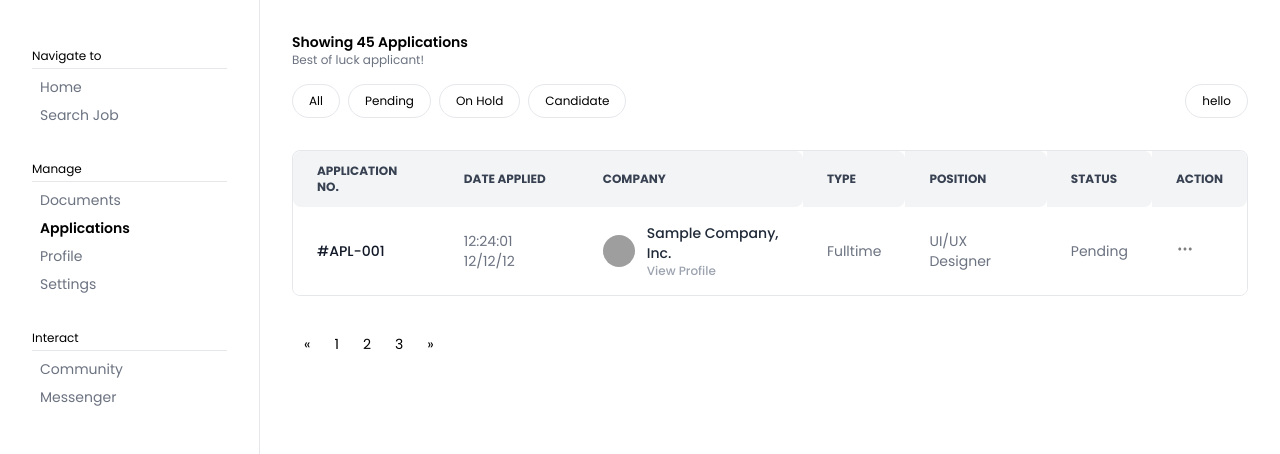
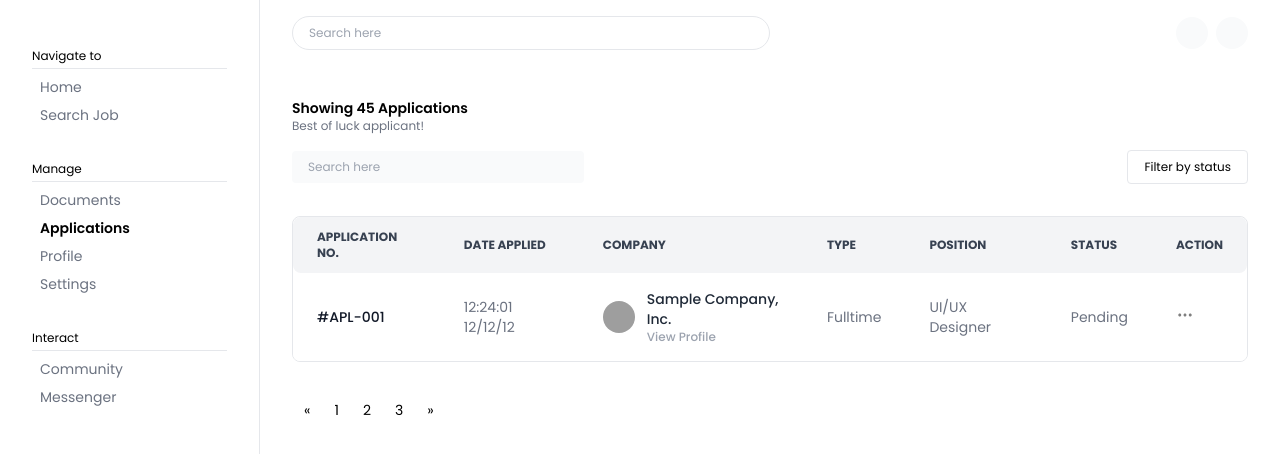
Before and after one commit to arvinmalaluan/project-peso-lipa.online, a React (Vite) app in the folder client/: page /applications in a window 1280 px wide. Shown: the top 454 px of the page. Built offline with nearby package versions, Linux system fonts and the light colour scheme; grey boxes are pictures that could not be loaded.

Commit message:
basic-responsiveness-config-on-applications-page

```diff
--- a/client/src/pages/seeker/Applications.jsx
+++ b/client/src/pages/seeker/Applications.jsx
@@ -1,40 +1,68 @@
 import React from "react";
 import SideNav from "../../components/SideNav";
 import svgExports from "../../assets/svg/exports";
-import SeekerResumeContextProvider from "../../context/seekerResumeContextProvider";
+import { hideSideMenu, showSideMenu } from "../../utils/functions";
 
 const Applications = () => {
   return (
     <div className="flex w-screen h-screen">
-      <div>
+      <div className="hidden lg:block">
         <SideNav />
       </div>
 
+      <div className="absolute z-10 hidden w-screen" id="side-nav-small-screen">
+        <div className="absolute h-screen bg-white">
+          <SideNav />
+        </div>
+        <div
+          className="w-full h-screen bg-darkBackground-100"
+          onClick={hideSideMenu}
+        ></div>
+      </div>
+
       <div className="w-full h-full overflow-y-scroll">
-        <div className="m-w-[1240px] flex flex-col gap-4 h-auto px-8 m-auto">
+        <div className="m-w-[1240px] flex flex-col gap-4 h-auto px-4 sm:px-8 m-auto">
+          <div className="flex items-center justify-between mt-4">
+            <button
+              className="w-8 h-8 p-1 text-white rounded lg:hidden no-border bg-secondary-900"
+              onClick={showSideMenu}
+            >
+              <svgExports.BurgerIcon />
+            </button>
+
+            <input
+              type="text"
+              className="hidden w-2/4 px-4 py-2 text-xs border rounded-full outline-none lg:block w-100"
+              placeholder="Search here"
+            />
+
+            <div className="flex gap-2">
+              <input
+                type="text"
+                className="px-4 py-2 text-xs border rounded-full outline-none lg:hidden w-100"
+                placeholder="Search here"
+              />
+              <div className="w-8 h-8 rounded-full bg-gray-50"></div>
+              <div className="w-8 h-8 rounded-full bg-gray-50"></div>
+            </div>
+          </div>
+
           <div className="mt-8">
             <p className="text-sm font-semibold">Showing 45 Applications</p>
             <p className="text-xs text-gray-500">Best of luck applicant!</p>
           </div>
 
           <div className="flex items-center justify-between">
-            <div className="flex gap-2">
-              <span className="px-4 py-2 text-xs border rounded-full">All</span>
-              <span className="px-4 py-2 text-xs border rounded-full">
-                Pending
-              </span>
-              <span className="px-4 py-2 text-xs border rounded-full">
-                On Hold
-              </span>
-              <span className="px-4 py-2 text-xs border rounded-full">
-                Candidate
-              </span>
+            <div className="w-full">
+              <input
+                type="text"
+                className="px-4 py-2 text-xs rounded w-[35%] bg-gray-50"
+                placeholder="Search here"
+              />
             </div>
-            <div>
-              <button className="px-4 py-2 text-xs border rounded-full">
-                hello
-              </button>
-            </div>
+            <button className="flex-shrink-0 px-4 py-2 text-xs border rounded">
+              Filter by status
+            </button>
           </div>
 
           <div className="relative my-4 overflow-x-auto border rounded-lg">
@@ -47,16 +75,16 @@ const Applications = () => {
                   <th scope="col" className="px-6 py-3">
                     Date Applied
                   </th>
-                  <th scope="col" className="px-6 py-3 rounded-e-lg">
+                  <th scope="col" className="px-6 py-3">
                     Company
                   </th>
-                  <th scope="col" className="px-6 py-3 rounded-e-lg">
+                  <th scope="col" className="px-6 py-3">
                     Type
                   </th>
-                  <th scope="col" className="px-6 py-3 rounded-e-lg">
+                  <th scope="col" className="px-6 py-3">
                     Position
                   </th>
-                  <th scope="col" className="px-6 py-3 rounded-e-lg">
+                  <th scope="col" className="px-6 py-3">
                     Status
                   </th>
                   <th scope="col" className="px-6 py-3 rounded-e-lg">
```
